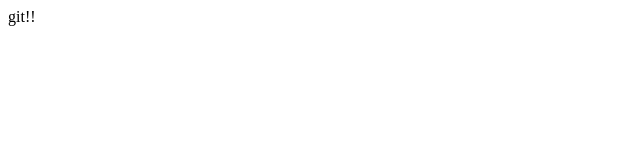
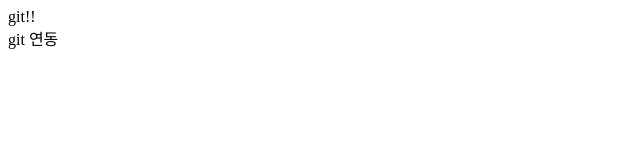
Before and after one commit to kimjin-developer/Test2023.02.25-, a plain HTML site: page git2/index.html in a window 1280 px wide. Shown: the full height of the page, 0-640 px from the left. Drawn offline with Linux system fonts and the light colour scheme.

Commit message:
연동확인

```diff
--- a/git2/index.html
+++ b/git2/index.html
@@ -8,5 +8,6 @@
   </head>
   <body>
     <div>git!!</div>
+    <div>git 연동</div>
   </body>
 </html>
```
